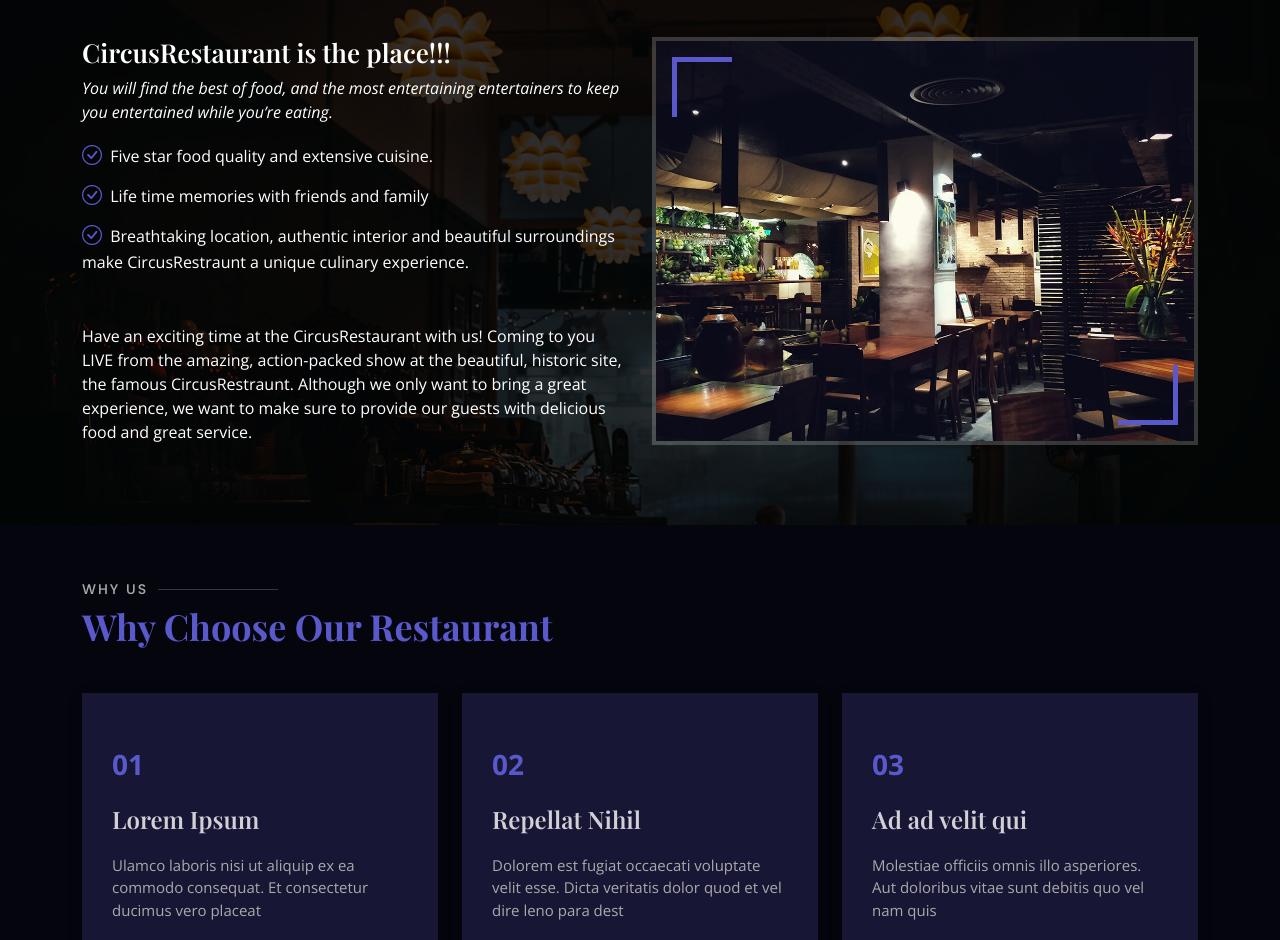
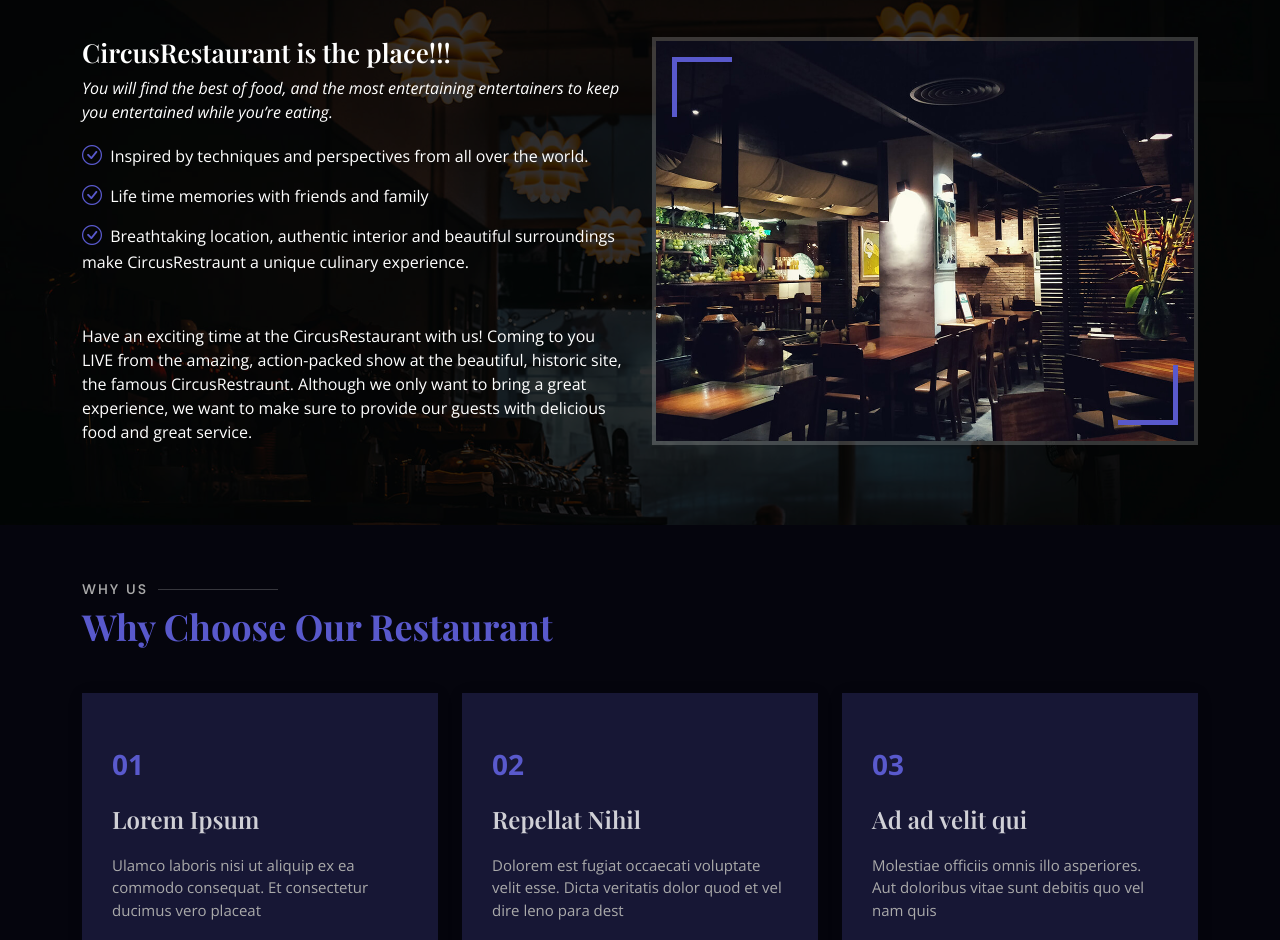
Before and after one commit to Taza53/CircusRestaurant, a plain HTML site: page index.html in a window 1280 px wide. Shown: the part 843-1783 px from the top of the page. Drawn offline with nearby package versions, Linux system fonts and the light colour scheme; a web font is replaced by a local one.

Commit message:
change aboutus content

```diff
--- a/index.html
+++ b/index.html
@@ -119,7 +119,7 @@
               You will find the best of food, and the most entertaining entertainers to keep you entertained while you’re eating.
             </p>
             <ul>
-              <li><i class="bi bi-check-circle"></i> Five star food quality and extensive cuisine.</li>
+              <li><i class="bi bi-check-circle"></i> Inspired by techniques and perspectives from all over the world.</li>
               <li><i class="bi bi-check-circle"></i> Life time memories with friends and family</li>
               <li><i class="bi bi-check-circle"></i> Breathtaking location, authentic interior and beautiful surroundings make CircusRestraunt a unique culinary experience.</li>
             </ul>
```
